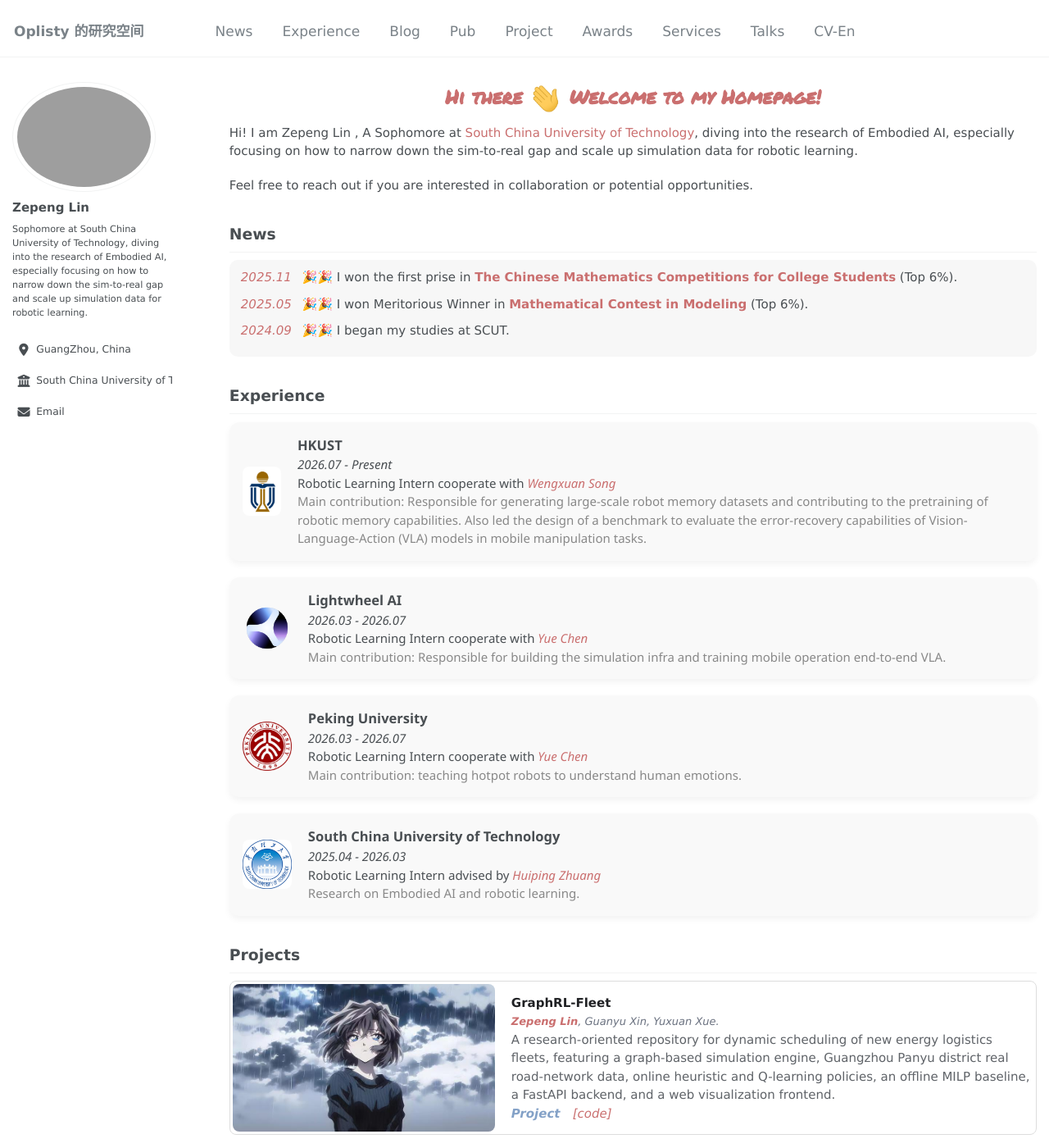
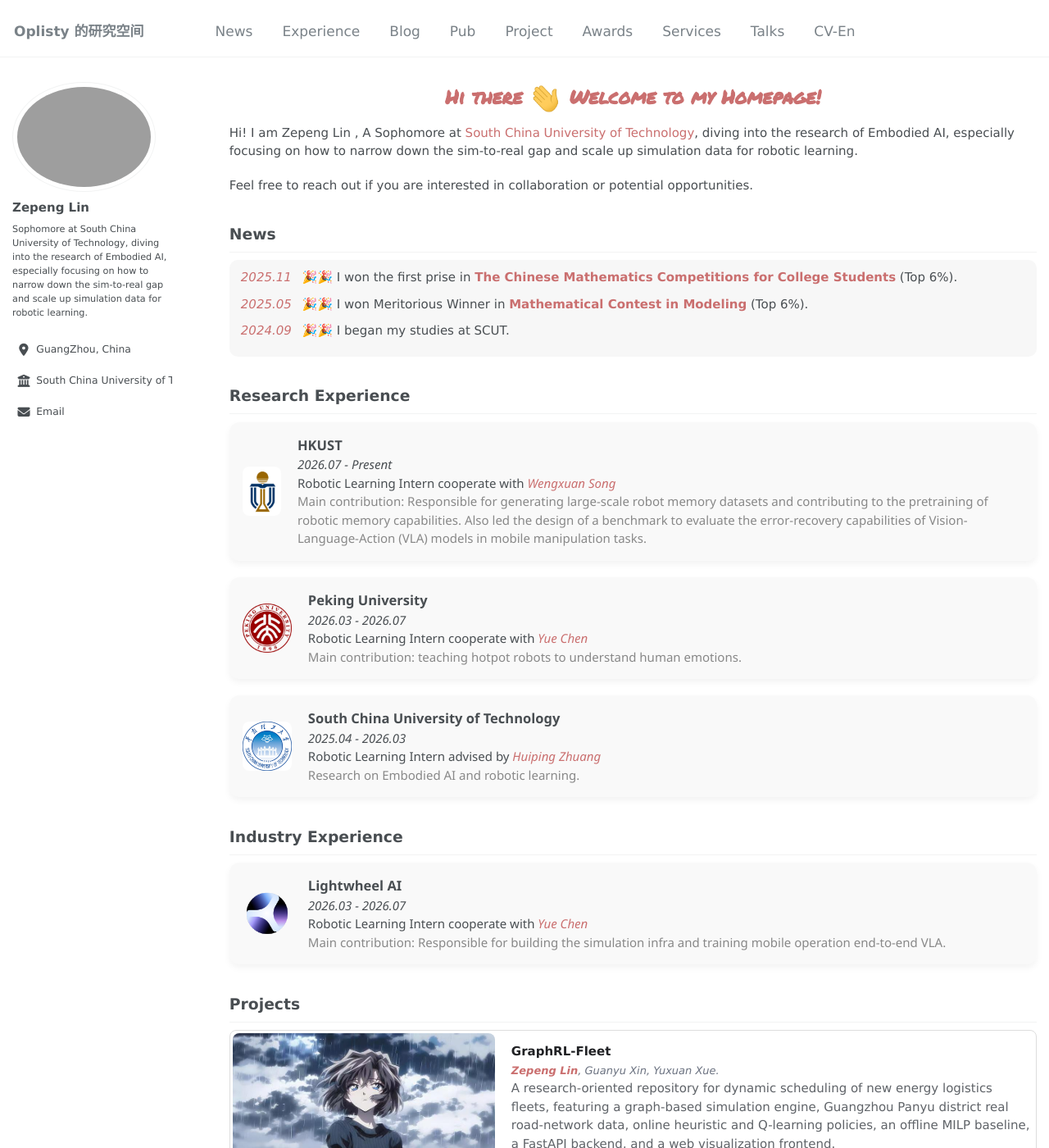
Before and after one commit to oplisty/oplisty.github.io, a Jekyll site: the page built from _pages/about.md, in a window 1280 px wide and 1400 px high. Shown: the whole window at 82% size. Built offline with Jekyll 4.4.1, drawn with Linux system fonts in a browser that asks for light colours; some web fonts are replaced.

Commit message:
更新experience

```diff
--- a/_pages/about.md
+++ b/_pages/about.md
@@ -27,7 +27,7 @@
   </ul>
 </div>
 
-Experience
+Research Experience
 --------------
 
 <div class="experience-container">
@@ -39,16 +39,6 @@
           <em>2026.07 - Present</em><br>
           Robotic Learning Intern cooperate with <a href="https://songwxuan.github.io/"><em>Wengxuan Song</em></a><br>
           <span style="color:#888;">Main contribution: Responsible for generating large-scale robot memory datasets and contributing to the pretraining of robotic memory capabilities. Also led the design of a benchmark to evaluate the error-recovery capabilities of Vision-Language-Action (VLA) models in mobile manipulation tasks.</span>
-      </div>
-  </div>
-
-  <div class="experience-card">
-      <img src="images/lightwheel.png" alt="Lightwheel ai logo" class="experience-logo">
-      <div class="experience-info">
-          <strong>Lightwheel AI</strong><br>
-          <em>2026.03 - 2026.07</em><br>
-          Robotic Learning Intern cooperate with <a href="https://yuechen0614.github.io/"><em>Yue Chen</em></a><br>
-          <span style="color:#888;">Main contribution: Responsible for building the simulation infra and training mobile operation end-to-end VLA.</span>
       </div>
   </div>
 
@@ -69,6 +59,24 @@
           <em>2025.04 - 2026.03</em><br>
           Robotic Learning Intern advised by <a href="https://zhuanghp.github.io/"><em>Huiping Zhuang</em></a><br>
           <span style="color:#888;">Research on Embodied AI and robotic learning.</span>
+      </div>
+  </div>
+
+</div>
+
+
+Industry Experience
+--------------
+
+<div class="experience-container">
+
+  <div class="experience-card">
+      <img src="images/lightwheel.png" alt="Lightwheel ai logo" class="experience-logo">
+      <div class="experience-info">
+          <strong>Lightwheel AI</strong><br>
+          <em>2026.03 - 2026.07</em><br>
+          Robotic Learning Intern cooperate with <a href="https://yuechen0614.github.io/"><em>Yue Chen</em></a><br>
+          <span style="color:#888;">Main contribution: Responsible for building the simulation infra and training mobile operation end-to-end VLA.</span>
       </div>
   </div>
 
```
